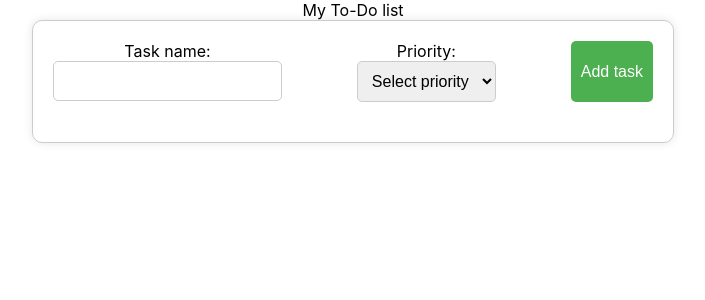
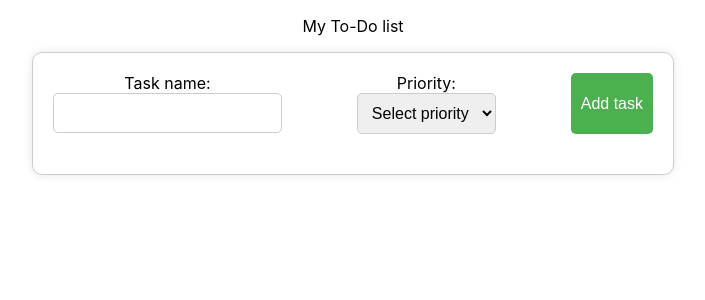
Before and after one commit to matteomarinho/todo-list-matteo, a React (Create React App) app: page / in a window 1280 px wide. Shown: the top 300 px of the page, without its empty margins (287-992 px from the left). Built offline with nearby package versions, Linux system fonts and the light colour scheme.

Commit message:
better css

```diff
--- a/src/App.css
+++ b/src/App.css
@@ -123,3 +123,7 @@ li .priority {
   border-radius: 5px;
   font-size: 14px;
 }
+
+p .BigTitle {
+    font-weight: bold;
+}
--- a/src/App.js
+++ b/src/App.js
@@ -5,7 +5,7 @@ import TodoList from './components/ToDoList';
 function App() {
   return (
     <div className="App">
-      My To-Do list
+      <p className="BigTitle">My To-Do list</p>
       <TodoList></TodoList>
     </div>
   );
```
